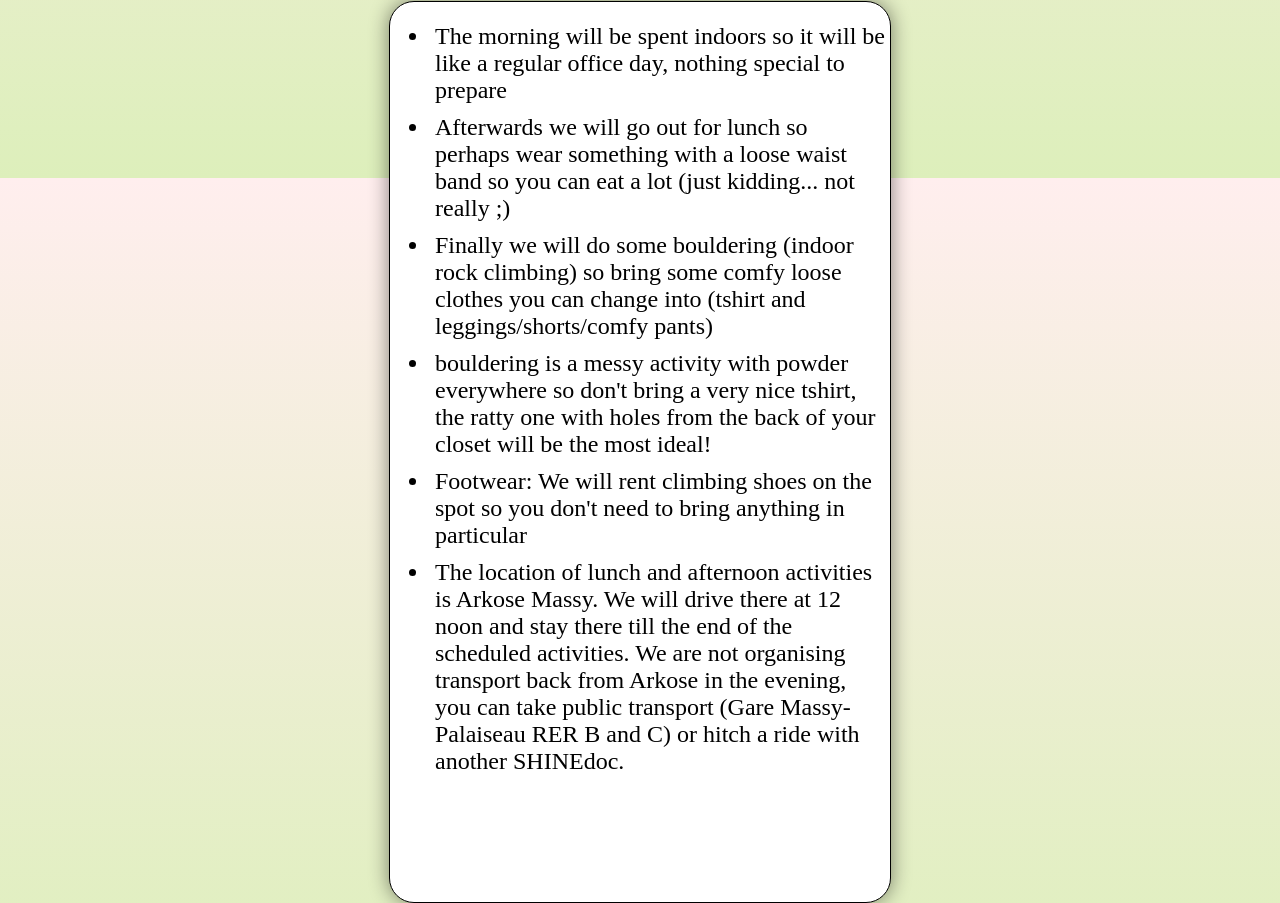
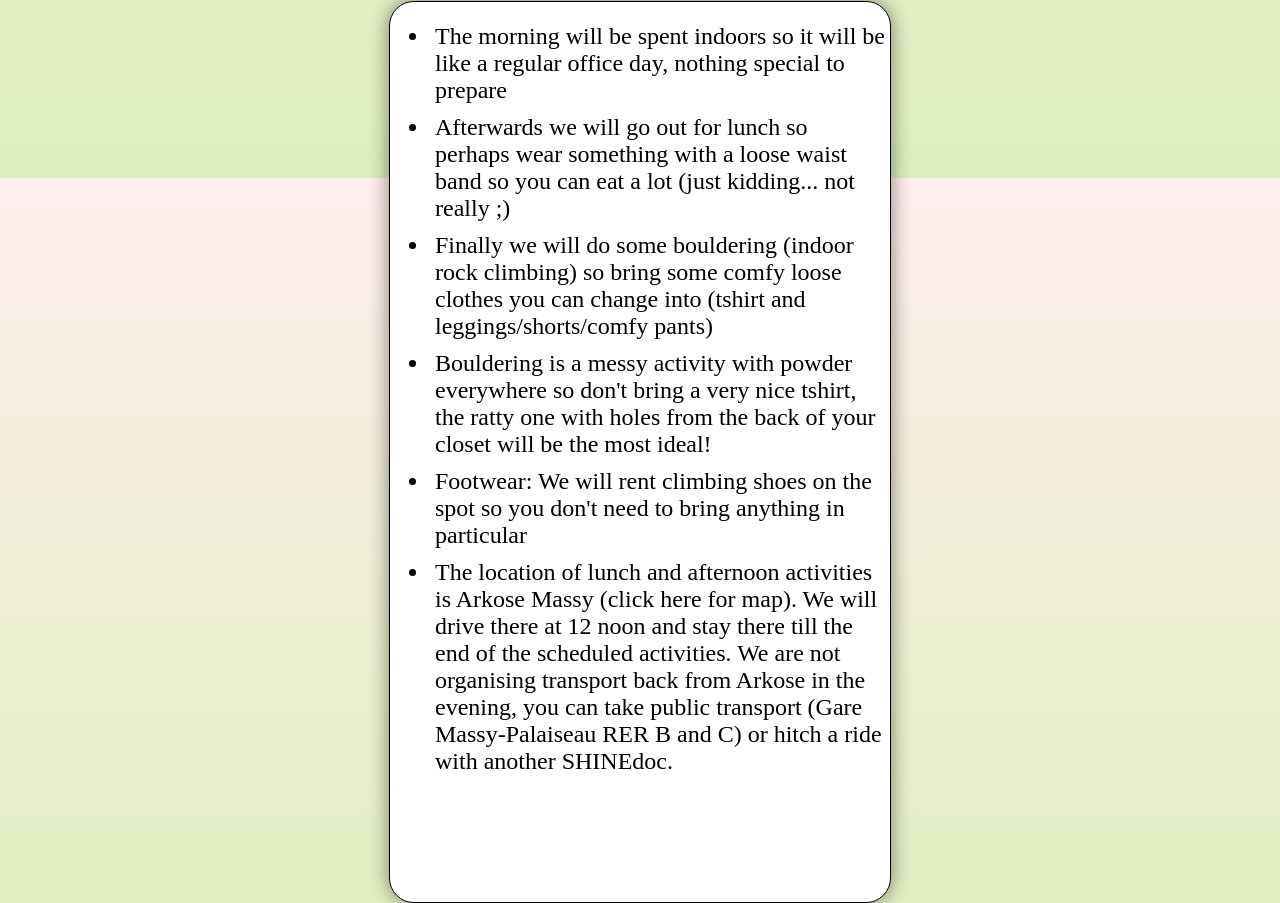
Before and after one commit to ShineDocs/shinedocs.github.io, a plain HTML site: page pages/practical_info.htm in a window 1280 px wide. Shown: the part 662-1565 px from the top of the page. Drawn offline with nearby package versions, Linux system fonts and the light colour scheme.

Commit message:
Update practical_info.htm
clarified text

```diff
--- a/pages/practical_info.htm
+++ b/pages/practical_info.htm
@@ -19,9 +19,9 @@
                 <li class="pages">The morning will be spent indoors so it will be like a regular office day, nothing special to prepare </li>
                 <li class="pages">Afterwards we will go out for lunch so perhaps wear something with a loose waist band so you can eat a lot (just kidding... not really ;)</li>
                 <li class="pages">Finally we will do some bouldering (indoor rock climbing) so bring some comfy loose clothes you can change into (tshirt and leggings/shorts/comfy pants)</li>
-                <li class="pages">bouldering is a messy activity with powder everywhere so don't bring a very nice tshirt, the ratty one with holes from the back of your closet will be the most ideal!</li>
+                <li class="pages">Bouldering is a messy activity with powder everywhere so don't bring a very nice tshirt, the ratty one with holes from the back of your closet will be the most ideal!</li>
                 <li class="pages">Footwear: We will rent climbing shoes on the spot so you don't need to bring anything in particular</li>
-                <li class="pages">The location of lunch and afternoon activities is <a href="https://goo.gl/maps/WVWWi4jMKhvaNTKS7">Arkose Massy</a>. We will drive there at 12 noon and stay there till the end of the scheduled activities. We are not organising transport back from Arkose in the evening, you can take public transport (Gare Massy-Palaiseau RER B and C) or hitch a ride with another SHINEdoc. </li>
+                <li class="pages">The location of lunch and afternoon activities is <a href="https://goo.gl/maps/WVWWi4jMKhvaNTKS7">Arkose Massy (click here for map)</a>. We will drive there at 12 noon and stay there till the end of the scheduled activities. We are not organising transport back from Arkose in the evening, you can take public transport (Gare Massy-Palaiseau RER B and C) or hitch a ride with another SHINEdoc. </li>
             </ul>
         </div>
 </body>
```
